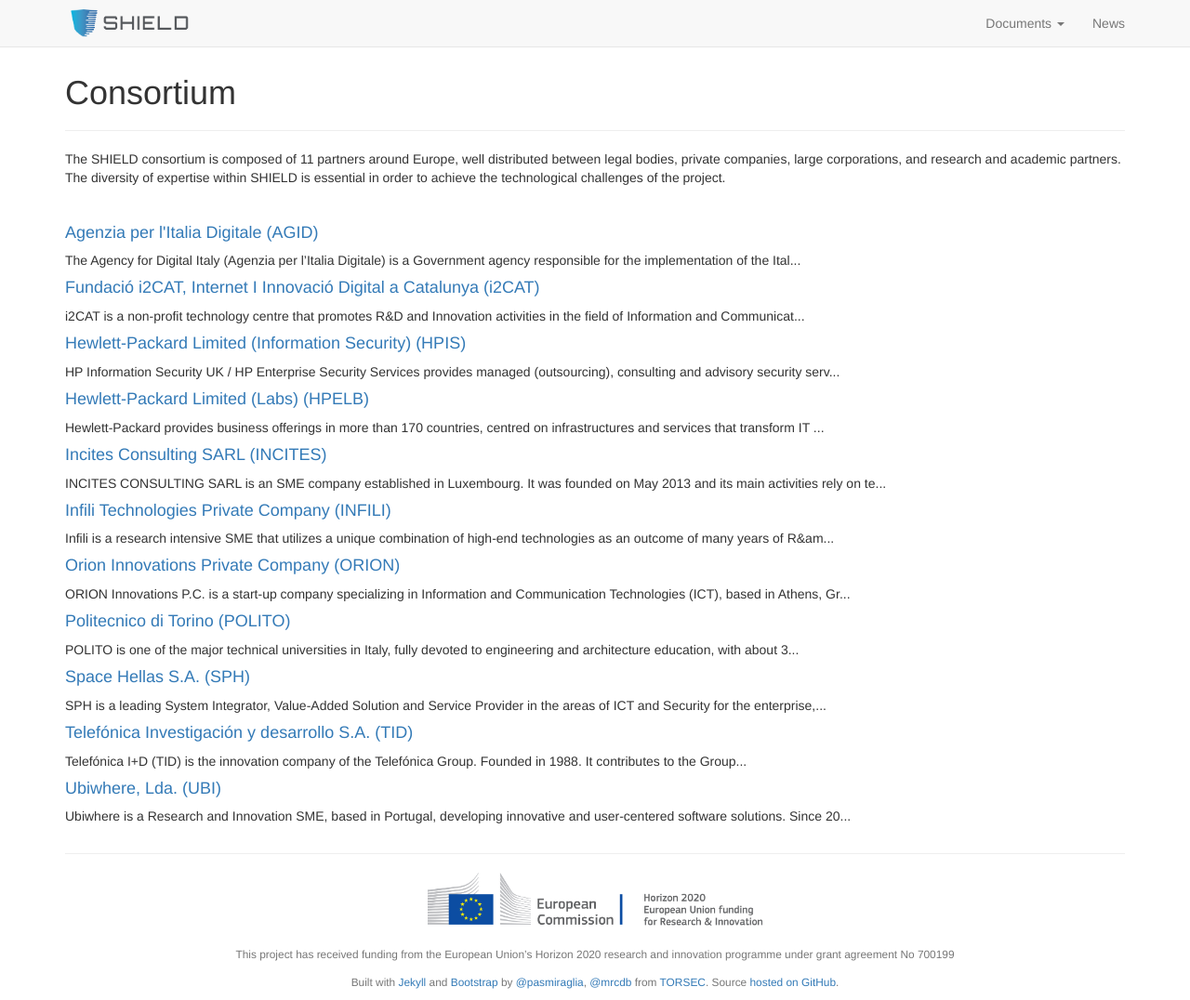
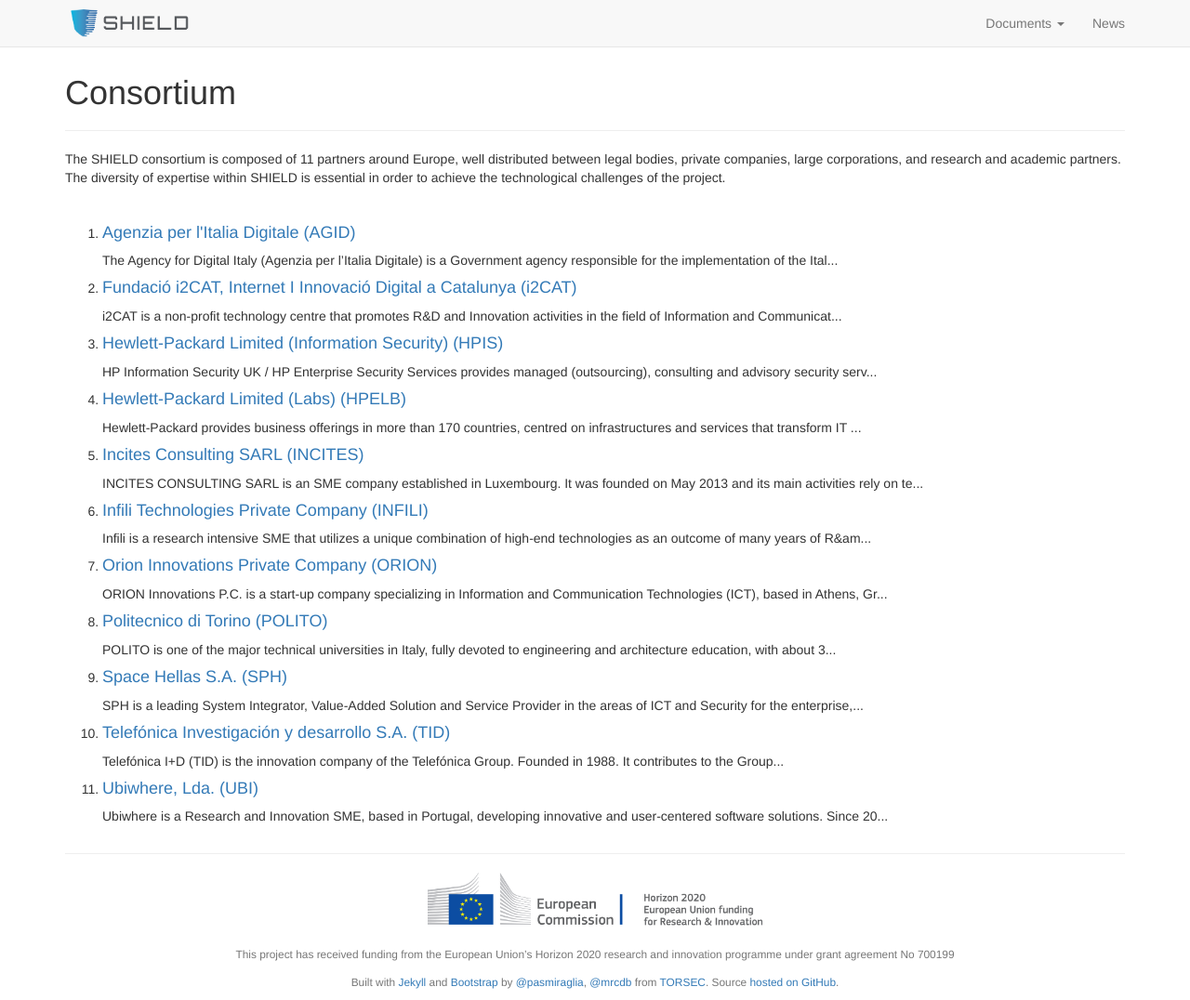
Before and after one commit to torsec/shield-h2020, a Jekyll site: the page built from about/consortium.html, in a window 1280 px wide and 1076 px high. Shown: the whole window at 93% size. Built offline with Jekyll 4.4.1, drawn with Linux system fonts in a browser that asks for light colours.

Commit message:
Updated consortium with list

```diff
--- a/about/consortium.html
+++ b/about/consortium.html
@@ -9,11 +9,15 @@
 essential in order to achieve the technological challenges of the project.
 </p>
 <br/>
+<ol>
 {% for partner in site.partners %}
+<li>
 <h4>
 	<a href="{{ partner.url | prepend: site.baseurl }}">
 	{{ partner.title }}
 	</a>
 </h4>
 {{ partner.excerpt | truncate:160 }}
+</li>
 {% endfor %}
+</ol>
```
